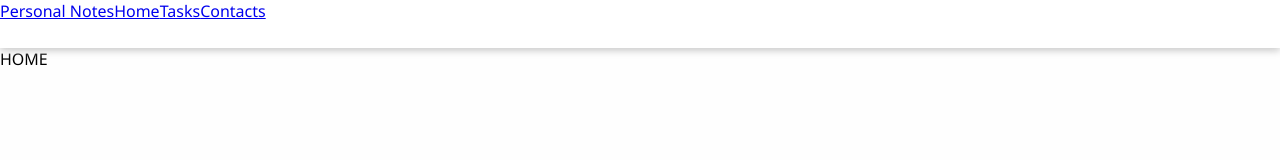
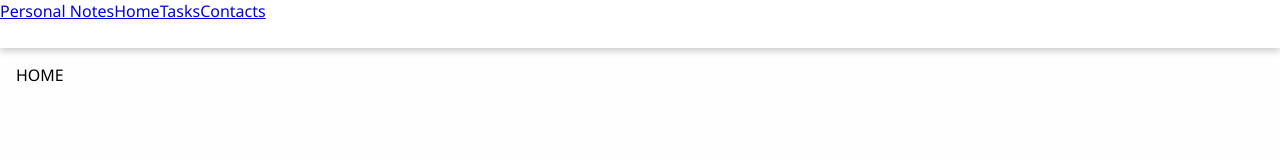
Before and after one commit to m-lobocki/PersonalNotes, a React (Create React App) app: page / in a window 1280 px wide. Shown: the top 160 px of the page. Built offline with nearby package versions, Linux system fonts and the light colour scheme.

Commit message:
Remove reset styles Wrap routing with <main>

```diff
--- a/src/App.tsx
+++ b/src/App.tsx
@@ -50,6 +50,7 @@ export default class App extends React.Component<{}, AppState> {
             <Router>
                 <>
                     <NavigationBar/>
+                    <main className="main-page">
                         <Switch>
                             <Route exact path="/">
                                 HOME
@@ -61,6 +62,7 @@ export default class App extends React.Component<{}, AppState> {
                                 Contacts
                             </Route>
                         </Switch>
+                    </main>
                 </>
             </Router>
         );
--- a/src/index.scss
+++ b/src/index.scss
@@ -6,18 +6,18 @@
 
 body {
   font-family: 'Segoe UI', 'Roboto', 'Helvetica', sans-serif;
+  margin: 0;
 }
 
 code {
   font-family: source-code-pro, Consolas, 'Courier New', monospace;
 }
 
-//reset
-body, p, label, figure, input {
-  margin: 0;
-}
-
 #root {
   background-color: #fefefe;
   min-height: 100vh;
 }
+
+.main-page {
+  padding: 1rem;
+}
```
Lines whose indentation alone changed are shown as unchanged.
